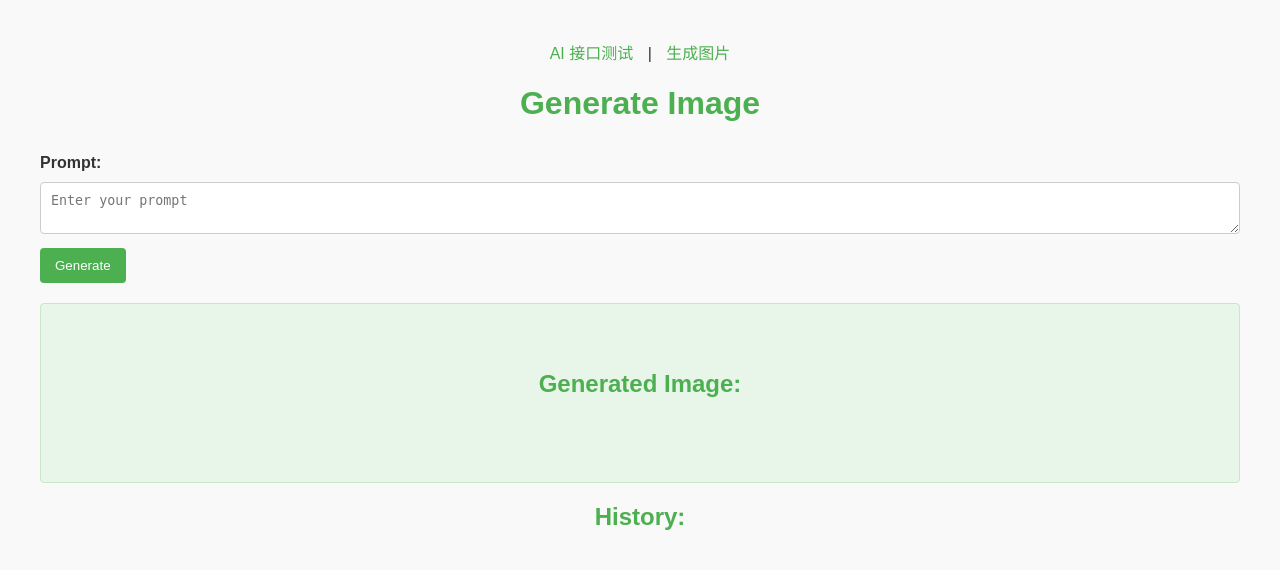
After one commit to ryanuo/gpt, a Flask app: page /image in a window 1280 px wide. The commit adds this page. Shown: the top 570 px of the page. Run offline with Flask 3, Linux system fonts and the light colour scheme.

Commit message:
feat(image): add image generation endpoint and corresponding HTML template

```diff
--- a/api/index.py
+++ b/api/index.py
@@ -63,6 +63,29 @@ def ai_post():
 def hello():
     return render_template("index.html")
 
+@app.route("/image", methods=["GET"])
+def generate_image():
+    # 返回生成的图像 URL
+    return render_template("image.html")
+
+@app.route("/generate-image", methods=["POST"])
+def generate_image_post():  # Renamed to avoid conflict
+    # 从请求中获取提示词
+    prompt = request.json.get("prompt", "a white siamese cat")
+
+    # 使用 g4f 客户端生成图像
+    response = client.images.generate(
+        model="flux",
+        prompt=prompt,
+        response_format="url"
+    )
+
+    # 返回生成的图像 URL
+    if response and response.data:
+        return jsonify({"image_url": response.data[0].url, "status_code": 200})
+    else:
+        return jsonify({"error": "Failed to generate image", "status_code": 500})
+
 Session = {}
 
 @app.route("/wechat", methods=["GET", "POST"])
@@ -91,5 +114,7 @@ def wechat():
         except InvalidMchIdException:
             return "Invalid message.", 400
 
-# if __name__ == "__main__":
-#     app.run(host="0.0.0.0", port=5001, debug=True)
+
+
+if __name__ == "__main__":
+    app.run(debug=True)
--- /dev/null
+++ b/api/templates/image.html
@@ -0,0 +1,188 @@
+<!DOCTYPE html>
+<html lang="en">
+<head>
+    <meta charset="UTF-8">
+    <meta name="viewport" content="width=device-width, initial-scale=1.0">
+    <title>Generate Image</title>
+    <style>
+        body {
+            font-family: Arial, sans-serif;
+            margin: 20px;
+            padding: 20px;
+            background-color: #f9f9f9;
+            color: #333;
+        }
+
+        h1, h2 {
+            text-align: center;
+            color: #4CAF50;
+        }
+
+        label {
+            font-weight: bold;
+            margin-top: 10px;
+            display: inline-block;
+        }
+
+        textarea {
+            width: 100%;
+            padding: 10px;
+            margin: 10px 0;
+            border: 1px solid #ccc;
+            border-radius: 4px;
+            box-sizing: border-box;
+            resize: vertical;
+        }
+
+        button {
+            background-color: #4CAF50;
+            color: white;
+            padding: 10px 15px;
+            border: none;
+            border-radius: 4px;
+            cursor: pointer;
+        }
+
+        button:hover {
+            background-color: #45a049;
+        }
+
+        #result {
+            margin-top: 20px;
+            white-space: pre-wrap;
+            background-color: #e8f5e9;
+            padding: 10px;
+            border: 1px solid #c8e6c9;
+            border-radius: 4px;
+        }
+
+        img {
+            border: 1px solid #ccc;
+            border-radius: 4px;
+            max-width: 100%;
+        }
+
+        nav {
+            text-align: center;
+            margin-bottom: 20px;
+        }
+
+        nav a {
+            text-decoration: none;
+            color: #4CAF50;
+            margin: 0 10px;
+        }
+
+        nav a:hover {
+            text-decoration: underline;
+        }
+
+        #loading {
+            display: none;
+            text-align: center;
+            color: #4CAF50;
+            font-weight: bold;
+        }
+
+        .history-item {
+            display: flex;
+            align-items: center;
+            justify-content: space-between;
+            margin-top: 10px;
+            padding: 10px;
+            border: 1px solid #ccc;
+            border-radius: 4px;
+            background-color: #f1f1f1;
+        }
+
+        .history-item img {
+            max-width: 100px;
+            max-height: 100px;
+            margin-right: 10px;
+        }
+
+        .history-item button {
+            background-color: #f44336;
+            color: white;
+            border: none;
+            padding: 5px 10px;
+            border-radius: 4px;
+            cursor: pointer;
+        }
+
+        .history-item button:hover {
+            background-color: #d32f2f;
+        }
+    </style>
+</head>
+<body>
+    <nav>
+        <a href="/">AI 接口测试</a> |
+        <a href="/image">生成图片</a>
+    </nav>
+    <h1>Generate Image</h1>
+    <form id="image-form">
+        <label for="prompt">Prompt:</label>
+        <textarea id="prompt" name="prompt" placeholder="Enter your prompt" required></textarea>
+        <button type="submit">Generate</button>
+        <div id="loading">Loading...</div>
+    </form>
+    <div id="result">
+        <h2>Generated Image:</h2>
+        <img id="generated-image" src="" alt="Generated Image" style="display:none;">
+    </div>
+    <h2>History:</h2>
+    <div id="history"></div>
+    <script>
+        const form = document.getElementById('image-form');
+        const loading = document.getElementById('loading');
+        const resultDiv = document.getElementById('result');
+        const historyDiv = document.getElementById('history');
+
+        form.addEventListener('submit', async (event) => {
+            event.preventDefault();
+            loading.style.display = 'block';
+            resultDiv.style.display = 'none';
+            const prompt = document.getElementById('prompt').value;
+            try {
+                const response = await fetch('/generate-image', {
+                    method: 'POST',
+                    headers: { 'Content-Type': 'application/json' },
+                    body: JSON.stringify({ prompt })
+                });
+                const data = await response.json();
+                if (data.image_url) {
+                    const img = document.getElementById('generated-image');
+                    img.src = data.image_url;
+                    img.style.display = 'block';
+                    addToHistory(data.image_url);
+                } else {
+                    alert('Failed to generate image: ' + (data.error || 'Unknown error'));
+                }
+            } catch (error) {
+                alert('Error: ' + error.message);
+            } finally {
+                loading.style.display = 'none';
+                resultDiv.style.display = 'block';
+            }
+        });
+
+        function addToHistory(imageUrl) {
+            const historyItem = document.createElement('div');
+            historyItem.className = 'history-item';
+            historyItem.innerHTML = `
+                <img src="${imageUrl}" alt="Generated Image">
+                <div>
+                    <button onclick="removeHistoryItem(this)">Delete</button>
+                </div>
+            `;
+            historyDiv.appendChild(historyItem);
+        }
+
+        function removeHistoryItem(button) {
+            const historyItem = button.parentElement.parentElement;
+            historyDiv.removeChild(historyItem);
+        }
+    </script>
+</body>
+</html>
```
Also changed, not shown: api/templates/index.html (+17 -0 lines).
